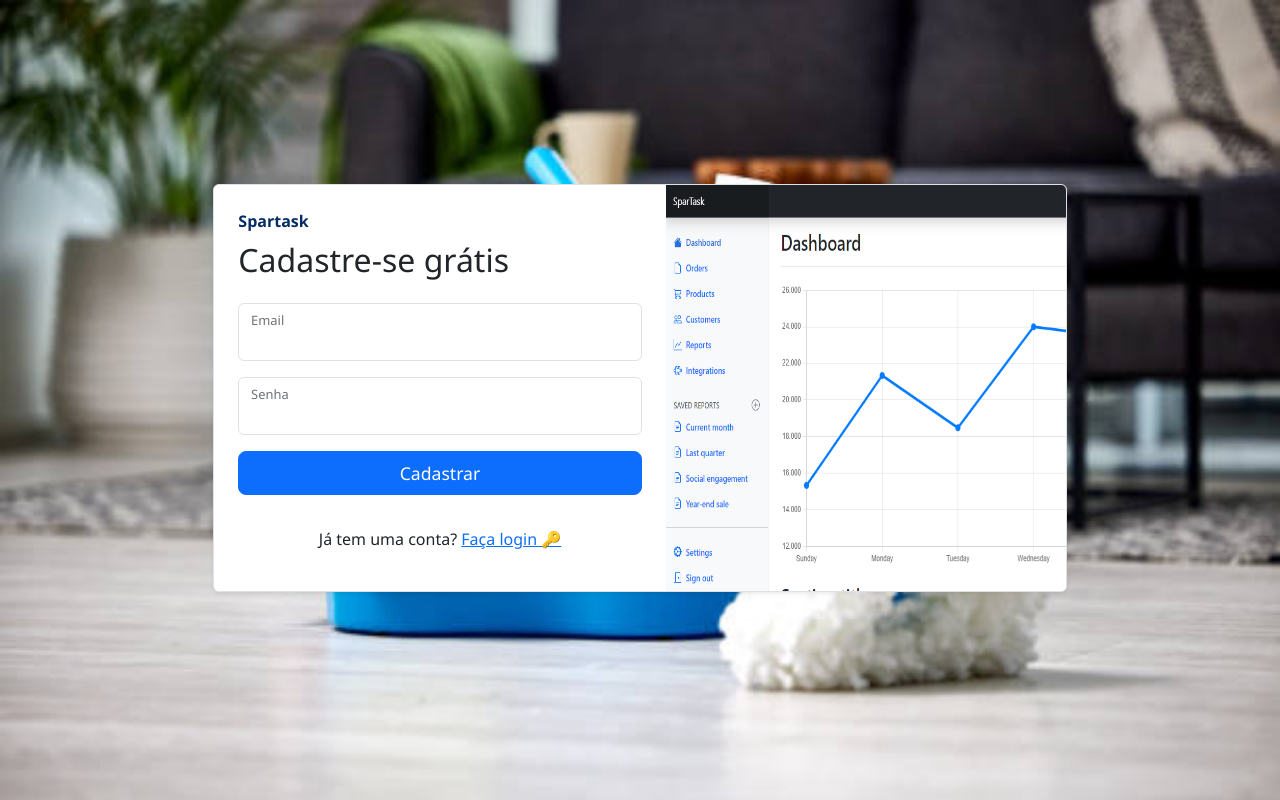
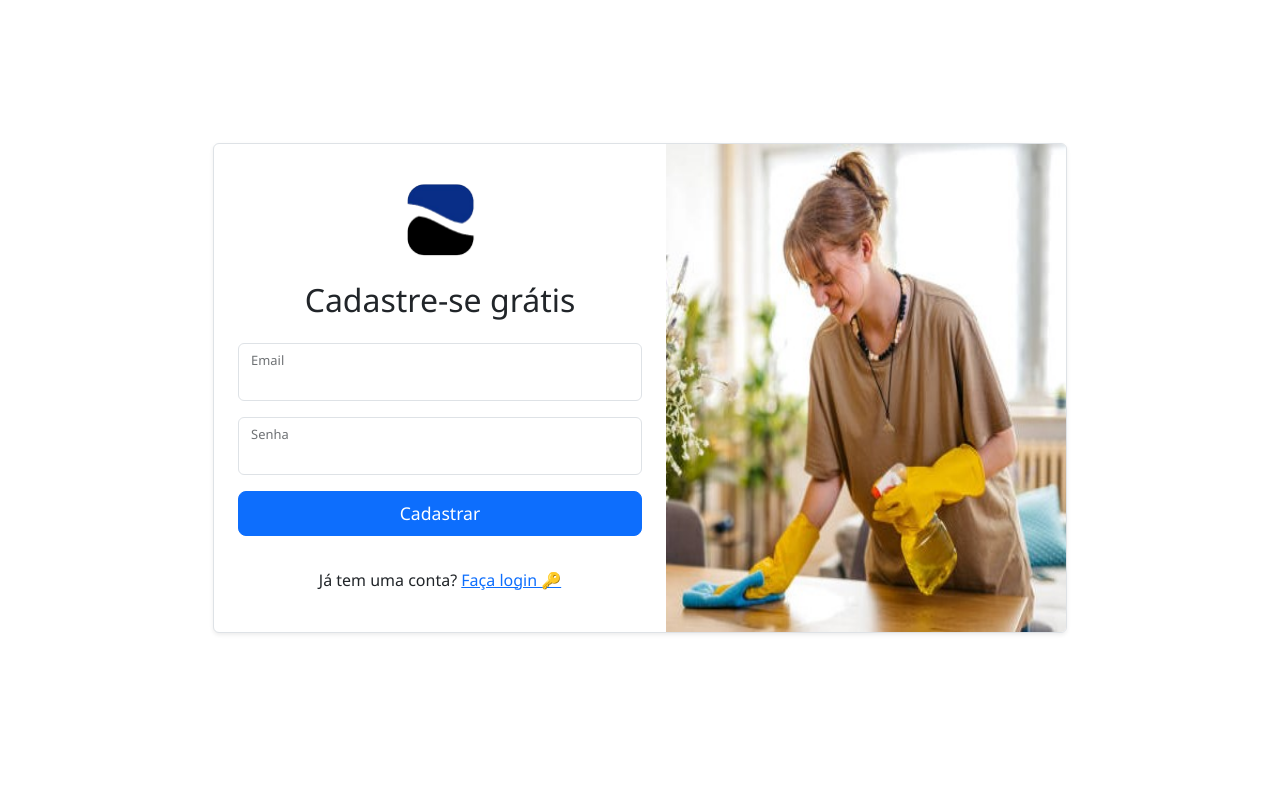
Before and after one commit to RyanBomfim/Spartask, a PHP site: page /spartask/ in a window 1280 px wide. Run offline with PHP 8.4, Linux system fonts and the light colour scheme; some libraries are stand-ins or nearby versions.

Commit message:
Upgrade Front-end index.php

```diff
--- a/public/index.php
+++ b/public/index.php
@@ -26,10 +26,8 @@ if (isset($_SESSION['usuario'])) {
   <link rel="stylesheet" href="assets/css/session.css">
   <style>
     body {
-      background-image: url('assets/img/carrosel1.jpg');
       background-size: cover;
       margin: 0;
-      height: 100vh;
       display: flex;
       align-items: center;
       justify-content: center;
@@ -54,15 +52,17 @@ if (isset($_SESSION['usuario'])) {
 
 <div class="col-md-8">
    <div class="row g-0 border rounded overflow-hidden flex-md-row mb-4 shadow-sm bg-white position-relative"
-   style="max-height: 500px !important;">
+   style="max-height: 900px !important;">
       <div class="col p-4 d-flex flex-column position-static"> <strong
-          class="d-inline-block mb-2 text-primary-emphasis">Spartask</strong>
+          class="d-inline-block mb-2 text-primary-emphasis text-center">
+          <img src="assets/img/logo.png" alt="Logo" style="width: 100px; height: auto;padding:15px;">
+        </strong>
 
 
   <div class="auth-card ">
     <!-- CADASTRO -->
     <div id="cadastroView">
-      <h2 class=" mb-4">Cadastre-se grátis</h2>
+      <h2 class="text-center mb-4">Cadastre-se grátis</h2>
       <form id="formCadastro">
         <div class="form-floating mb-3">
           <input type="email" name="email" class="form-control" required />
@@ -100,7 +100,7 @@ if (isset($_SESSION['usuario'])) {
   </div>
 
    <div class="col-auto d-none d-lg-block">
-     <img src="assets/img/banner.png"
+     <img src="assets/img/login.jpg"
      aria-label="Placeholder: Thumbnail" class="bd-placeholder-img"
      style="height: 100% !important;" preserveAspectRatio="xMidYMid slice" role="img" width="400"
            >
```
Also changed, not shown: public/assets/img/login.jpg (added), public/assets/img/login.png (added).
